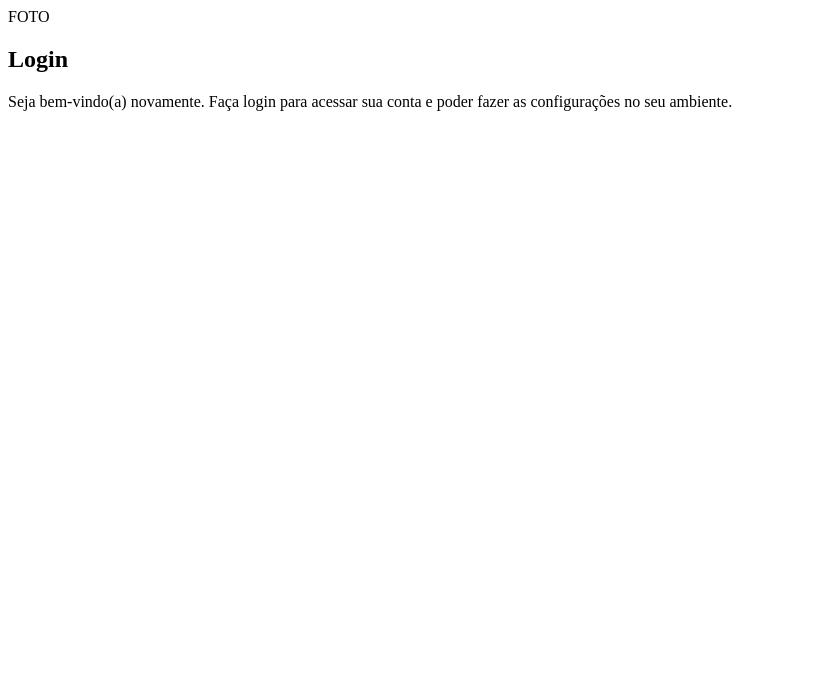
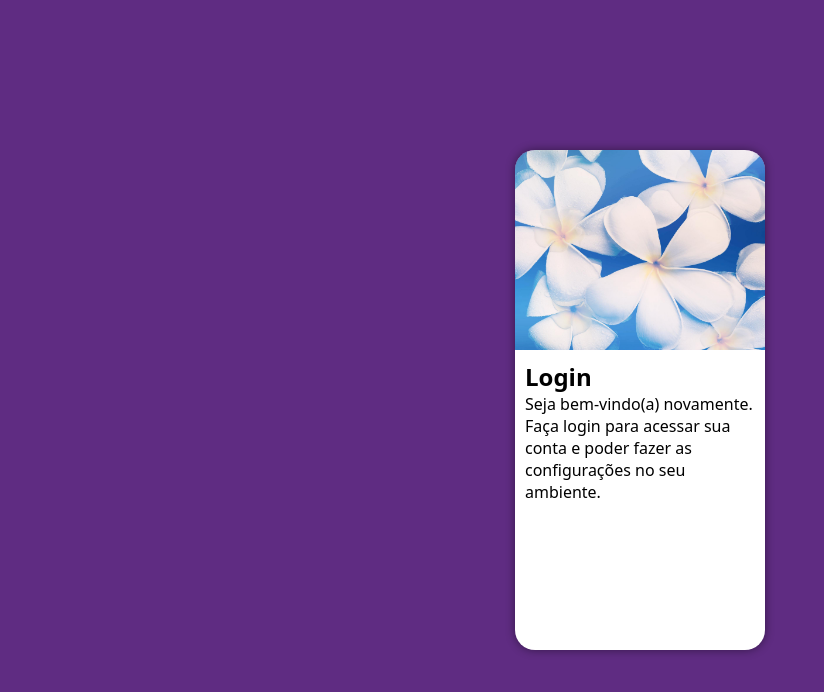
Before and after one commit to carinanv/projeto-login, a plain HTML site: page index.html in a window 1280 px wide. Shown: the whole page, without its empty margins (0-824 px from the left). Drawn offline with Linux system fonts and the light colour scheme.

Commit message:
criei o estilo da tela login

```diff
--- a/estilos/style.css
+++ b/estilos/style.css
@@ -4,3 +4,50 @@
 azul: #070D14
 lilas:#5f2c82
 */
+
+* {
+    font-family: system-ui, -apple-system, BlinkMacSystemFont, 'Segoe UI', Roboto, Oxygen, Ubuntu, Cantarell, 'Open Sans', 'Helvetica Neue', sans-serif;
+    padding: 0px;
+    margin: 0px;
+    box-sizing: border-box;
+}
+
+body, html {
+    background-color: #5f2c82;
+    height: 100vh;
+    width: 100vw;
+}
+
+main {
+    position: relative;
+    height: 100vh;
+    width: 100vw;
+}
+
+section#login {
+    position: absolute;
+    top: 50%;
+    left: 50%;
+    transform: translate(-50%, -50%);
+    overflow: hidden;
+
+    background-color: white;
+    width: 250px;
+    height: 500px;
+    border-radius: 20px;
+    box-shadow: 0px 0px 10px rgba(0, 0, 0, 0.450);
+
+}
+
+section#login > div#imagem {
+    display: block;
+    background: #5f2c82 url('../imagens/flower.jpg') no-repeat;
+    background-size: cover;
+    background-position: left bottom;
+    height: 200px;
+}
+
+section#login > div#formulario {
+    display: block;
+    padding: 10px;
+}
--- a/index.html
+++ b/index.html
@@ -10,7 +10,7 @@
     <main>
         <section id="login">
             <div id="imagem">
-                FOTO
+                <!-- Aqui vai a imagem nas CSS -->
             </div>
             <div id="formulario">
                 <h1>Login</h1>
```
